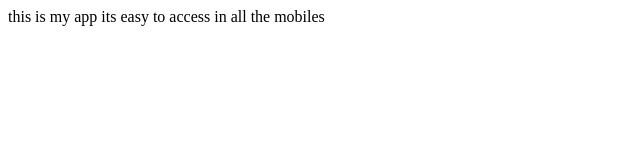
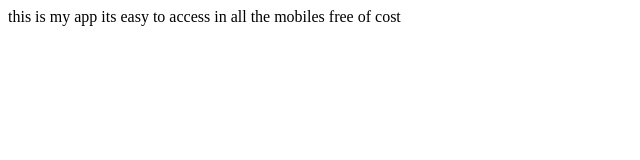
Before and after one commit to afhra/freshersbatch-oct16, a plain HTML site: page index.html in a window 1280 px wide. Shown: the full height of the page, 0-640 px from the left. Drawn offline with Linux system fonts and the light colour scheme.

Commit message:
commiting index.html

```diff
--- a/index.html
+++ b/index.html
@@ -5,5 +5,6 @@
 <body>
 this is my app
 its easy to access in all the mobiles
+free of cost
 </body>
 </html>
```
